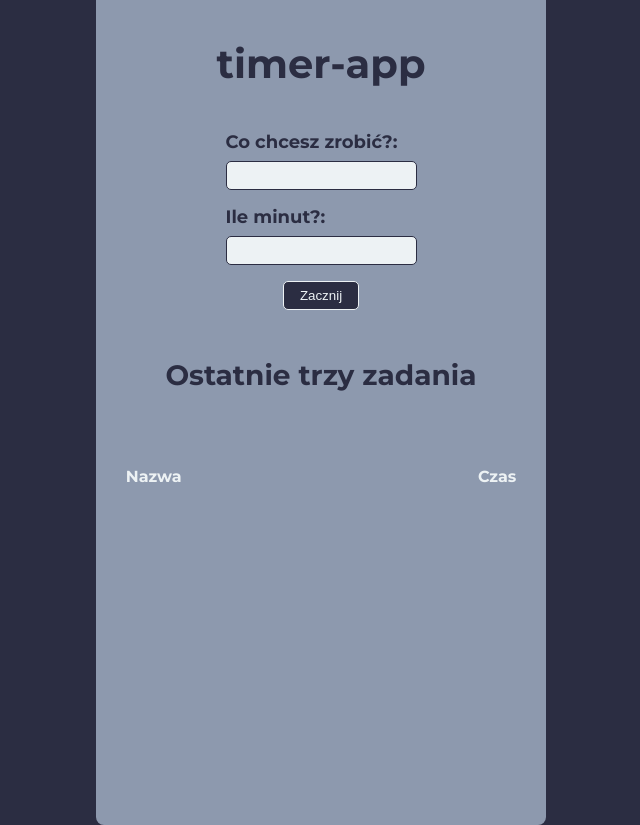
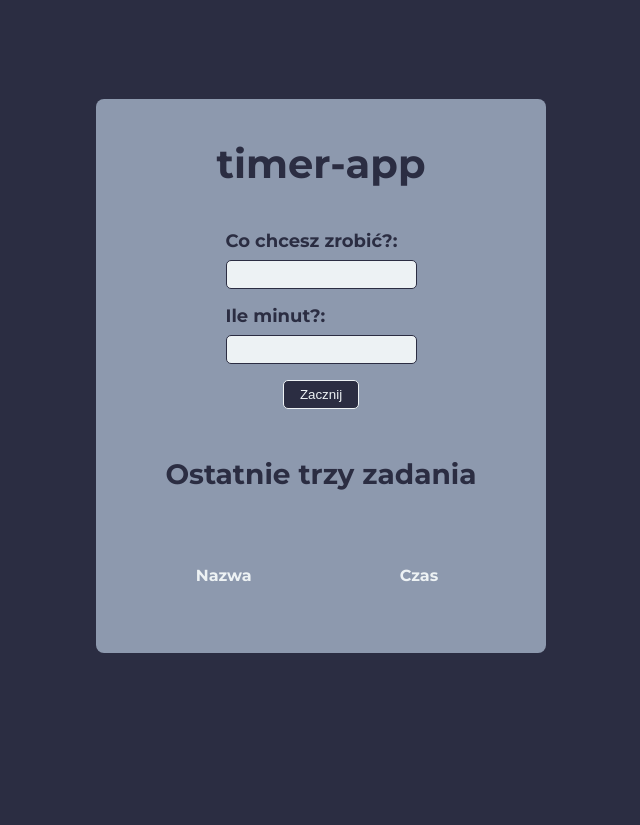
Before and after one commit to jarek-janowski/timer-app, a React (Create React App) app: page / in a window 1280 px wide. Shown: the whole page, without its empty margins (319-959 px from the left). After the commit the page ends 800 px from the top, so only its background shows below. Built offline with nearby package versions, Linux system fonts and the light colour scheme.

Commit message:
feat: small refactoring & styles final touches

```diff
--- a/src/App.scss
+++ b/src/App.scss
@@ -1,13 +1,14 @@
 @import './variables.scss';
 
 .app {
+  padding: 24px 0;
   width: 90vw;
-  min-height: 90vh;
+  // min-height: 90vh;
+  margin-top: 32px;
   background: $lightpurple;
   border-radius: 8px;
   @media (min-width: 768px){
     width: 450px;
-    min-height: 850px;
   }
 }
 
@@ -18,14 +19,9 @@ h1{
   padding-top: 16px;
   @media (min-width: 360px){
     font-size: 36px;
-    padding: 32px 0 0 0;
   }
   @media (min-width: 400px){
     font-size: 40px;
-    padding: 32px 0 0 0;
   }
-  @media (min-height: 800px){
-    font-size: 40px;
-    padding: 64px 0 0 0;
-  }
+
 }
--- a/src/components/EditableTimebox/EditableTimebox.js
+++ b/src/components/EditableTimebox/EditableTimebox.js
@@ -11,15 +11,15 @@ class EditableTimebox extends Component {
         isPaused: false,
         pausesCount: 0,
         elapsedTimeInSeconds: 0,
-        validTitle: false,
-        validMinutes: false,
+        validTitle: true,
+        validMinutes: true,
      }
 
     componentDidUpdate(){
-        if(this.state.elapsedTimeInSeconds >= (this.state.totalTimeInMinutes*60) && this.state.elapsedTimeInSeconds>0) {
+        const {elapsedTimeInSeconds, totalTimeInMinutes} = this.state;
+        if(elapsedTimeInSeconds >= (totalTimeInMinutes*60) && elapsedTimeInSeconds>0) {
             this.stopTimer();
         }
-
     }
 
     handleTitleChange = e =>{
@@ -34,66 +34,36 @@ class EditableTimebox extends Component {
     }
 
     handleStart = () =>{
-        if (this.state.title.length < 1 && this.state.totalTimeInMinutes.length < 1){
-            alert('Uzupełnij pola')
+        const {title, totalTimeInMinutes} = this.state;
+        if (title.length < 1 && totalTimeInMinutes.length < 1){
+            alert('Uzupełnij pola');
+            this.setState({
+                validTitle: false,
+                validMinutes: false
+            })
+        }else if(title.length > 1 && totalTimeInMinutes.length < 1){
+            alert('Uzupełnij pole z minutami');
             this.setState({
                 validTitle: true,
-                validMinutes: true
+                validMinutes: false
             })
-        }else if(this.state.title.length > 1 && this.state.totalTimeInMinutes.length < 1){
-            alert('Uzupełnij pole z minutami')
+        }else if(title.length < 1 && totalTimeInMinutes.length >= 1){
+            alert('Uzupełnij pole z celem');
             this.setState({
                 validTitle: false,
                 validMinutes: true
-            })}else if(this.state.title.length < 1 && this.state.totalTimeInMinutes.length > 1){
-                alert('Uzupełnij pole z celem')
-            this.setState({
-                validTitle: true,
-                validMinutes: false
-            })}else{
+            })
+        }
+        else if(title.length > 1 && totalTimeInMinutes >= 1){
+            const sliced = (totalTimeInMinutes.slice(0, 3));
             this.setState({
             isRunning: true,
+            totalTimeInMinutes: sliced
         })
-
-
-        function saveTitle(data){
-            let a = [];
-            a = JSON.parse(localStorage.getItem('title')) || [];
-            a.push(data);
-            localStorage.setItem('title', JSON.stringify(a));
-        }
-
-        function saveTime(data){
-            let a = [];
-            a = JSON.parse(localStorage.getItem('time')) || [];
-            a.push(data);
-            localStorage.setItem('time', JSON.stringify(a));
-        }
-
         this.startTimer();
-        saveTitle(this.state.title);
-        saveTime(this.state.totalTimeInMinutes);
+        this.saveInLocalStorage(title, totalTimeInMinutes);
         }
     }
-
-    // const jsonParseTitle = JSON.parse(localStorage.getItem('title'))
-
-    // const jsonParseTime = JSON.parse(localStorage.getItem('time'))
-
-
-    // const titleUpdate = jsonParseTitle && jsonParseTitle.reduce((acc, b) => ([b, ...acc]), []).slice(0, 3).map((item, id)=>{
-    //     return(
-    //     <li key={id}>{item}</li>)
-    // })
-
-    // const timeUpdate = jsonParseTime && jsonParseTime.reduce((acc, b) => ([b, ...acc]), []).slice(0, 3).map((item, id)=>{
-    //     return(
-    //     <li key={id}>{item}</li>)
-    // })
-
-
-
-
 
     handleStop = () =>{
         this.setState({
@@ -103,8 +73,8 @@ class EditableTimebox extends Component {
             isPaused: false,
             pausesCount: 0,
             elapsedTimeInSeconds: 0,
-            validTitle: false,
-            validMinutes: false,
+            validTitle: true,
+            validMinutes: true,
         })
         this.stopTimer();
 
@@ -142,6 +112,17 @@ class EditableTimebox extends Component {
         window.clearInterval(this.intervalID);
     }
 
+    saveInLocalStorage = (title, time) =>{
+        let arrayTitle = [];
+        let arrayTime = [];
+        arrayTitle = JSON.parse(localStorage.getItem('title')) || [];
+        arrayTime = JSON.parse(localStorage.getItem('time')) || [];
+        arrayTitle.push(title);
+        arrayTime.push(time);
+        localStorage.setItem('title', JSON.stringify(arrayTitle));
+        localStorage.setItem('time', JSON.stringify(arrayTime));
+    }
+
     render() {
         const {isRunning, isPaused, pausesCount, elapsedTimeInSeconds, title, totalTimeInMinutes, validTitle, validMinutes} = this.state;
         const totalTimeInSeconds = totalTimeInMinutes * 60;
@@ -177,7 +158,6 @@ class EditableTimebox extends Component {
                     progressInPercent ={progressInPercent}
                     stop = {this.handleStop}
                     pause = {this.handleTogglePause}
-
                 />}
             </>
          );
--- a/src/components/TaskHistory/TaskHistory.js
+++ b/src/components/TaskHistory/TaskHistory.js
@@ -1,15 +1,16 @@
 import './TaskHistory.scss'
 
+const Storage = ({jsonParseTitle, jsonParseTime}) => {
 
-const Storage = ({jsonParseTitle, jsonParseTime}) => {
     const titleUpdate = jsonParseTitle && jsonParseTitle.reduce((acc, b) => ([b, ...acc]), []).slice(0, 3).map((item, id)=>{
         return(
         <li key={id}>{item}</li>)
     })
 
     const timeUpdate = jsonParseTime && jsonParseTime.reduce((acc, b) => ([b, ...acc]), []).slice(0, 3).map((item, id)=>{
+        const slicedItem = item.slice(0,3)
         return(
-        <li key={id}>{item < 1 ? `<1` : item}min</li>)
+        <li key={id}>{slicedItem < 1 ? `<1` : slicedItem}min</li>)
     })
         return (
             <section className="history">
@@ -19,7 +20,7 @@ const Storage = ({jsonParseTitle, jsonParseTime}) => {
                         <h3 className="history-list__heading">Nazwa</h3>
                         {titleUpdate}
                     </ul>
-                    <ul className="history-list history-list--time">
+                    <ul className="history-list">
                         <h3 className="history-list__heading">Czas</h3>
                         {timeUpdate}
                     </ul>
--- a/src/components/TaskHistory/TaskHistory.scss
+++ b/src/components/TaskHistory/TaskHistory.scss
@@ -21,12 +21,10 @@
           }
     }
     &-list{
-        padding: 0;
+        padding: 0 8px 0 0;
         list-style: none;
         color: $white;
         font-size: 10px;
-        grid-column-start: 1;
-        grid-column-end: 7;
         line-height: 2;
         @media (min-width: 360px){
             font-size: 12px;
@@ -45,21 +43,10 @@
             }
 
         }
-        &--time{
-            grid-column-start: 8;
-            grid-column-end: 8;
-            & > li {
-                border-left: 1px solid $white;
-                padding-left: 8px;
-            }
-            & > h3 {
-                text-align: end;
-            }
-        }
     }
     &-wrapper{
+        display: flex;
+        justify-content: space-around;
 
-        display: grid;
-        grid-template-columns: repeat(8, 1fr);
     }
 }
--- a/src/components/TimeboxEditor/TimeboxEditor.js
+++ b/src/components/TimeboxEditor/TimeboxEditor.js
@@ -33,7 +33,7 @@ const TimeboxEditor = ({
                     type="text"
                     onChange={titleChange}
                     maxLength="25"
-                    redBorder={validationTitle}
+                    redBorder={!validationTitle}
                 />
             </label>
             <label className="timebox-editor__title">
@@ -41,11 +41,9 @@ const TimeboxEditor = ({
                 <Input
                     className="timebox-editor__input"
                     value={totalTimeInMinutes}
-                    type="text"
-                    pattern="\d*"
+                    type="number"
                     onChange={totalTimeInMinutesChange}
-                    maxLength="3"
-                    redBorder={validationMinutes}
+                    redBorder={!validationMinutes}
                     />
             </label>
             <button
--- a/src/components/TimeboxEditor/TimeboxEditor.scss
+++ b/src/components/TimeboxEditor/TimeboxEditor.scss
@@ -2,20 +2,21 @@
 
 .timebox-editor{
     display: flex;
-    // display: flex;
     flex-direction: column;
     align-items: center;
-    // flex-wrap: wrap;
     padding: 16px 8px 0;
     &__input{
         display: block;
         margin-top: 8px;
         border-radius: 5px;
         border: 1px solid $darkpurple;
-        // border: none;
         background: $white;
         color: $darkpurple;
         padding: 6px;
+        outline: none;
+        &:focus{
+            border: 2px solid $darkpurple;
+        }
     }
     &__title{
         display: block;
--- a/src/index.css
+++ b/src/index.css
@@ -9,7 +9,7 @@ body {
   -moz-osx-font-smoothing: grayscale;
   background: #2B2D42;
   display: flex;
-  height: 100vh;
+  height: 90vh;
   justify-content: center;
   align-items: center;
   font-family: 'Montserrat', sans-serif;
```
